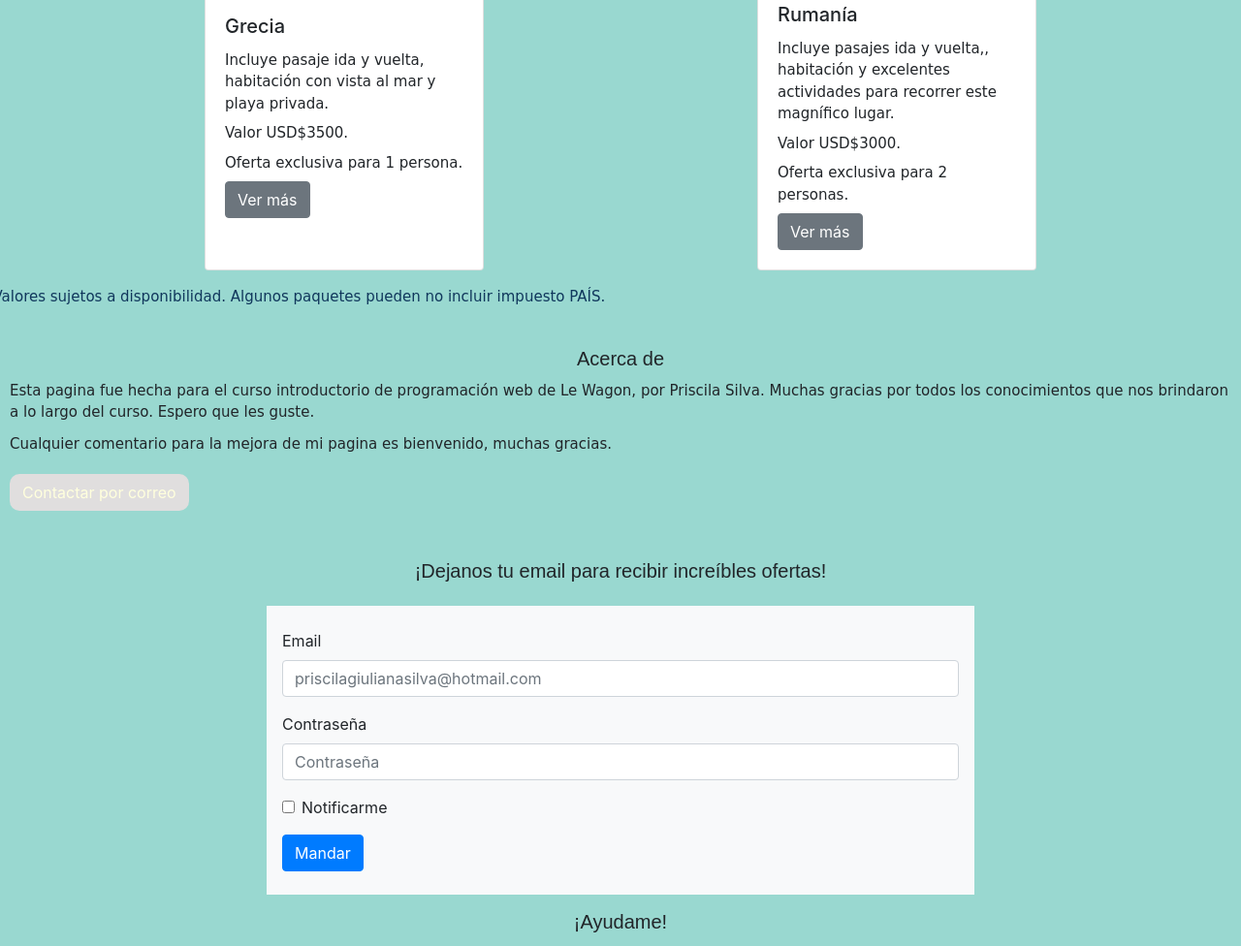
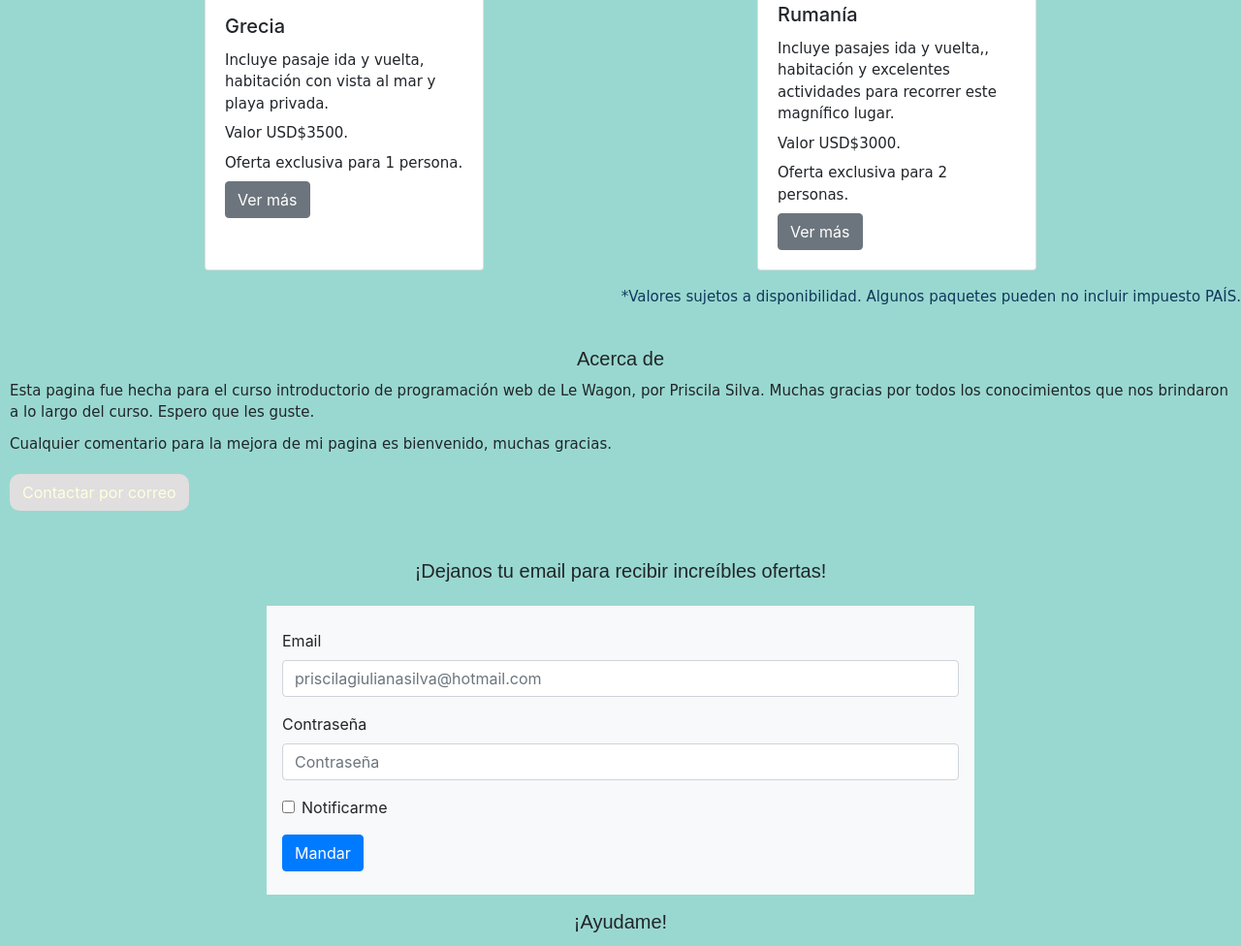
Before and after one commit to mimemafe/Pagina-Web, a plain HTML site: page index.html in a window 1280 px wide. Shown: the part 1266-2242 px from the top of the page at 97% size. Drawn offline with nearby package versions, Linux system fonts and the light colour scheme; a script that the page names is missing; a web font is replaced by a local one.

Commit message:
Update index.html

```diff
--- a/index.html
+++ b/index.html
@@ -194,12 +194,10 @@
 </div>
 </div>
 <div class="text-right">
-  <div class="row">
-    <div class="col-xs-8">
+
 <p> *Valores sujetos a disponibilidad. Algunos paquetes pueden no incluir impuesto PAÍS. </p>
 </div>
-</div>
-</div>
+
 </div>
 <!-- ACERCA DE -->
 
```
